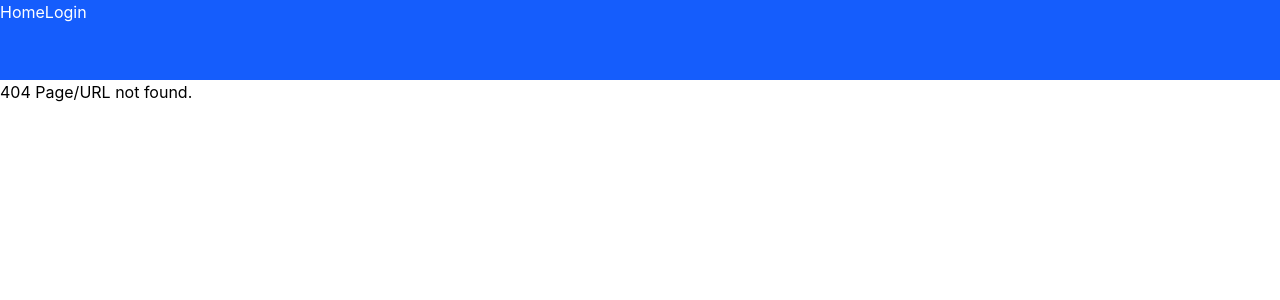
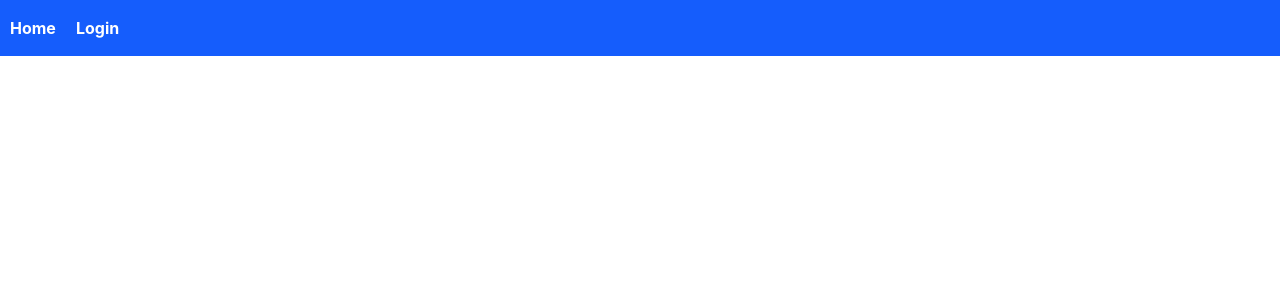
Before and after one commit to LohG26/bed-frontend, a React (Vite) app: page /users/login in a window 1280 px wide. Before the commit this address had no page. Shown: the top 300 px of the page. Built offline with nearby package versions, Linux system fonts and the light colour scheme.

Commit message:
Setting up login page

```diff
--- a/src/App.jsx
+++ b/src/App.jsx
@@ -1,6 +1,7 @@
 import { BrowserRouter, Routes, Route } from "react-router-dom";
+import Navbar from "./components/Navbar.jsx";
 import Home from "./pages/Home.jsx";
-import Navbar from "./components/Navbar.jsx";
+import Login from "./pages/Login.jsx";
 
 function UrlNotFound() {
 	return <h1>404 Page/URL not found.</h1>;
@@ -13,6 +14,7 @@ export default function App() {
 
 			<Routes>
 				<Route path="/" element={<Home />} />
+				<Route path="/users/login" element={<Login />} />
 
 				<Route path="*" element={<UrlNotFound />} />
 			</Routes>
--- a/src/components/Navbar.jsx
+++ b/src/components/Navbar.jsx
@@ -1,6 +1,6 @@
 function NavbarLink({ destination, text }) {
 	return (
-		<a href={destination} className="text-white hover:text-orange-500">
+		<a href={destination} className="text-white hover:text-orange-500 mx-2.5 font-bold">
 			{text}
 		</a>
 	);
@@ -8,7 +8,7 @@ function NavbarLink({ destination, text }) {
 
 export default function Navbar() {
 	return (
-		<section className="h-20 w-screen bg-blue-600">
+		<section className="h-14 w-screen bg-blue-600 flex items-center">
 			<NavbarLink destination="/" text="Home" />
 			<NavbarLink destination="/users/login" text="Login" />
 		</section>
--- /dev/null
+++ b/src/pages/Login.jsx
@@ -0,0 +1 @@
+export default function Login() {}
```
